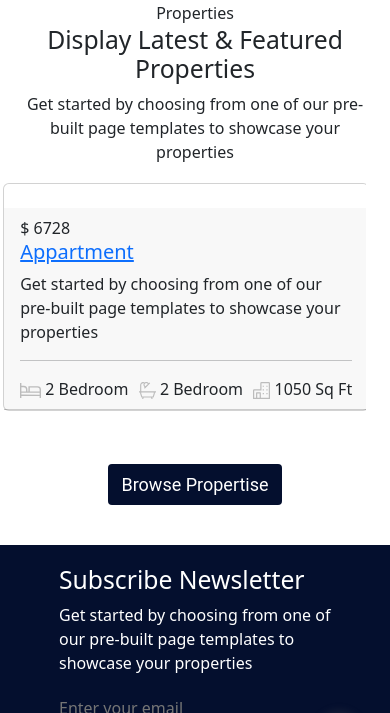
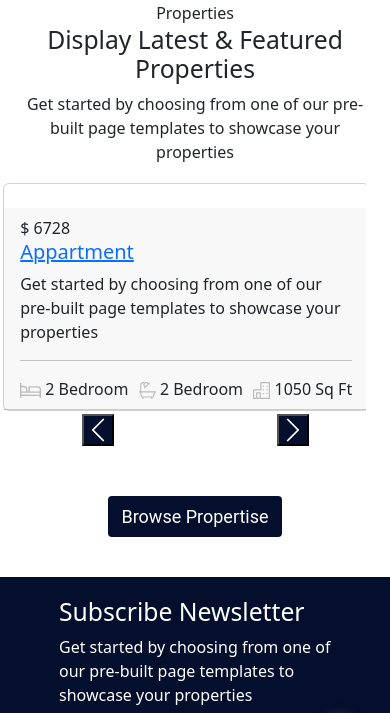
Before and after one commit to GaneshPanwar/real-e-state, a plain HTML site: page index.html in a window 390 px wide. Shown: the part 72-785 px from the top of the page. Drawn offline with nearby package versions, Linux system fonts and the light colour scheme.

Commit message:
some bug fixing

```diff
--- a/assets/css/style.css
+++ b/assets/css/style.css
@@ -55,7 +55,8 @@ body {
   }
 
   .carousel-button {
-    display: none;
+    display: flex;
+    justify-content: center;
   }
 }
 
@@ -174,7 +175,6 @@ body {
 
 a,
 .button {
-
   -webkit-transition: all .3s ease-out 0s;
   -moz-transition: all .3s ease-out 0s;
   -ms-transition: all .3s ease-out 0s;
@@ -288,3 +288,15 @@ footer {
 footer a {
   text-decoration: none;
 }
+
+.carousel-button {
+  display: flex;
+  justify-content: space-around;
+  align-items: center;
+  align-content: center;
+}
+
+.carousel-button button {
+  color: #040F2E;
+  background-color: #040F2E;
+}
--- a/index.html
+++ b/index.html
@@ -108,7 +108,7 @@
         </div>
 
 
-        <div id="carouselslider" class="carousel slide " data-bs-slide="true" data-bs-touch="true">
+        <div id="carouselslider" class="carousel slide" data-bs-slide="true" data-bs-touch="true">
           <div class=" carousel-inner row mb-50">
 
             <!-- Div 1 -->
@@ -311,12 +311,12 @@
       </div>
 
       <!-- Scroll Buttons -->
-      <button class="carousel-control-prev carousel-button" type="button" data-bs-target="#carouselslider"
-        data-bs-slide="prev">
-      </button>
-      <button class="carousel-control-next carousel-button" type="button" data-bs-target="#carouselslider"
-        data-bs-slide="next">
-      </button>
+      <div class="carousel-button">
+        <button class="carousel-control-prev-icon" type="button" data-bs-target="#carouselslider" data-bs-slide="prev">
+        </button>
+        <button class="carousel-control-next-icon" type="button" data-bs-target="#carouselslider" data-bs-slide="next">
+        </button>
+      </div>
     </section>
 
     <!-- Section 2 End Latest Items -->
```
